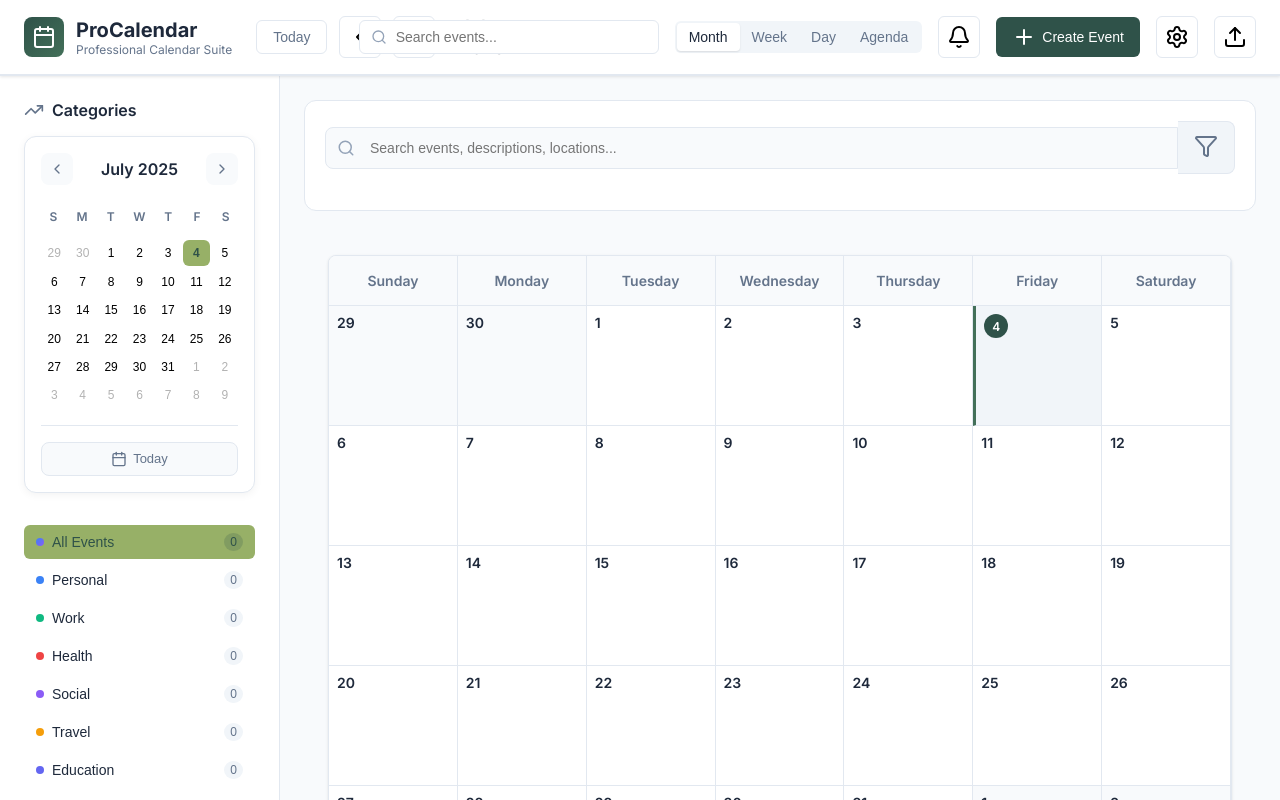
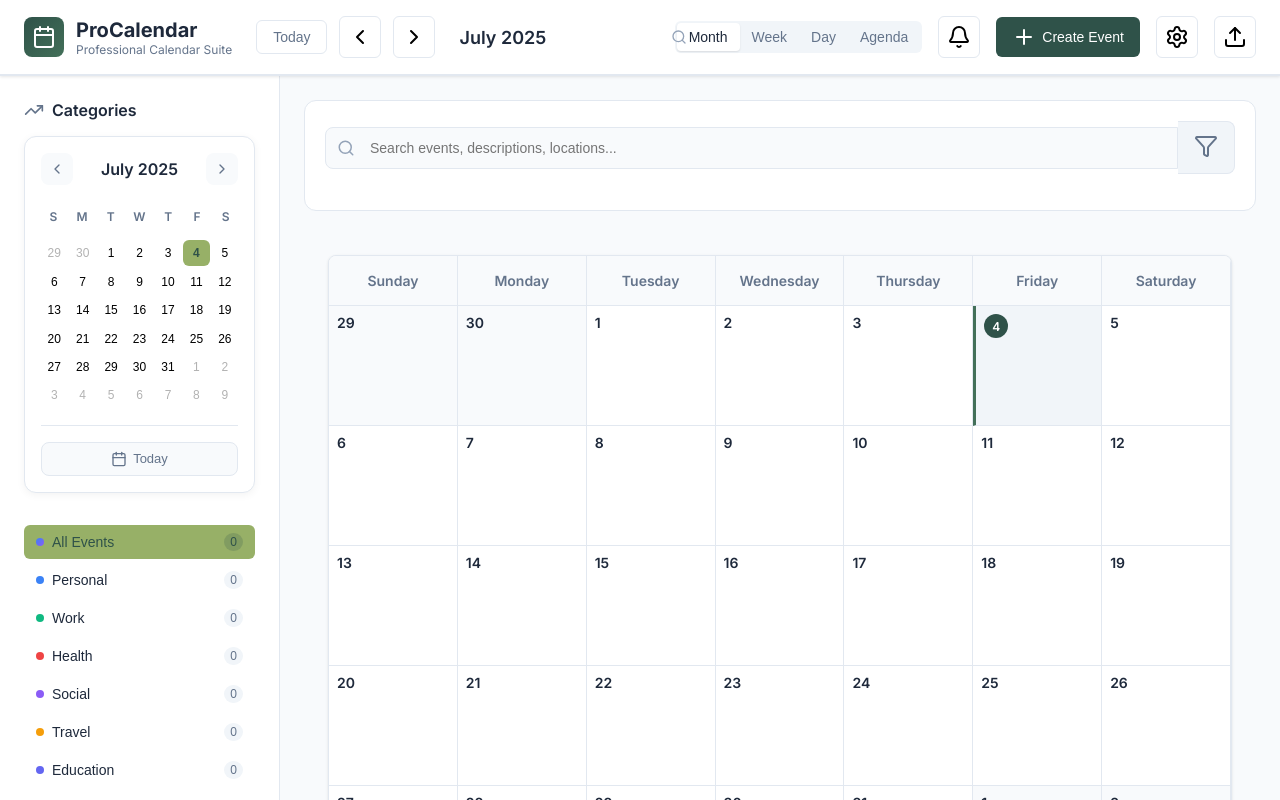
Before and after one commit to varunesharasu/Calander, a React (Vite) app in the folder client/: page / in a window 1280 px wide. Built offline with nearby package versions, Linux system fonts and the light colour scheme.

Commit message:
Updated Header.jsx

```diff
--- a/client/src/components/Header.jsx
+++ b/client/src/components/Header.jsx
@@ -180,7 +180,7 @@ export default function Header() {
               height: "16px",
             }}
           />
-          <input
+          {/* <input
             type="text"
             placeholder="Search events..."
             value={searchTerm}
@@ -194,7 +194,7 @@ export default function Header() {
               background: "var(--bg-primary)",
               color: "var(--text-primary)",
             }}
-          />
+          /> */}
         </div>
 
         <div
```
